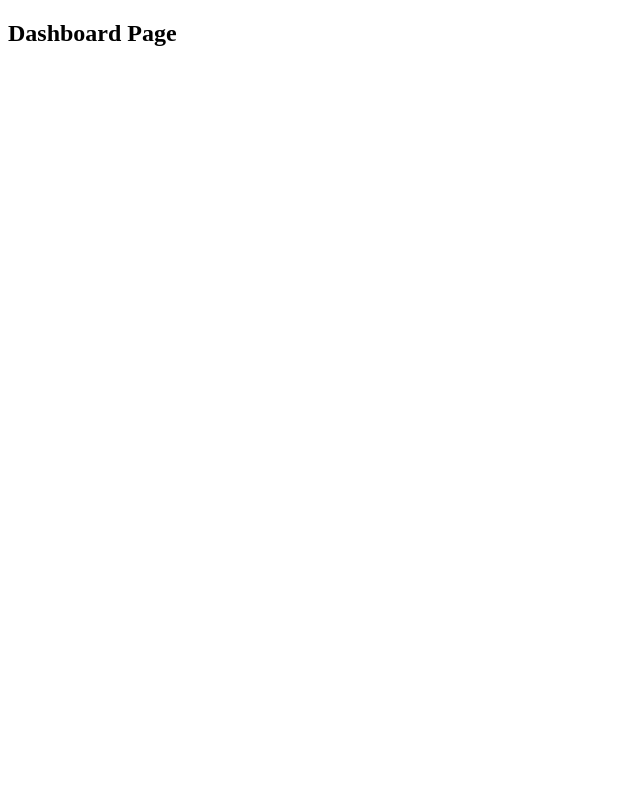
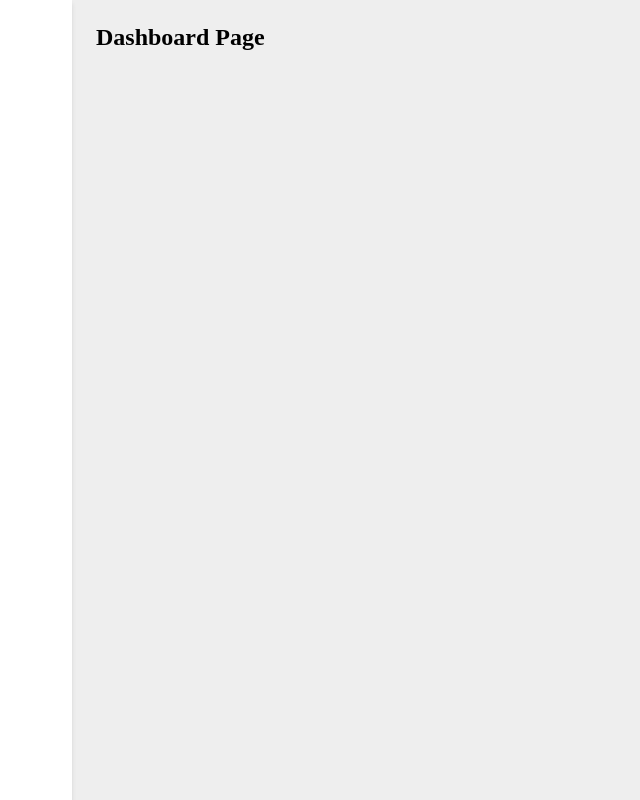
Before and after one commit to kmwamasali/shepherd-project, a React (Create React App) app: page / in a window 1280 px wide. Shown: the whole page, without its empty margins (0-640 px from the left). Built offline with nearby package versions, Linux system fonts and the light colour scheme.

Commit message:
Feature: Add styling(styled components) to layout

```diff
--- a/package.json
+++ b/package.json
@@ -14,6 +14,7 @@
     "react-dom": "^17.0.2",
     "react-router-dom": "^5.2.0",
     "react-scripts": "4.0.3",
+    "styled-components": "^5.3.0",
     "typescript": "^4.3.5",
     "web-vitals": "^1.1.2"
   },
@@ -42,6 +43,7 @@
     ]
   },
   "devDependencies": {
-    "@types/react-router-dom": "^5.1.8"
+    "@types/react-router-dom": "^5.1.8",
+    "@types/styled-components": "^5.1.12"
   }
 }
--- a/src/components/Dashboard/Dashboard.tsx
+++ b/src/components/Dashboard/Dashboard.tsx
@@ -1,6 +1,10 @@
+import Layout from "../Layout";
+
 function Dashboard(): JSX.Element {
   return(
-    <h2>Dashboard Page</h2>
+    <Layout>
+      <h2>Dashboard Page</h2>
+    </Layout>
   )
 }
 
--- a/src/components/Layout/index.tsx
+++ b/src/components/Layout/index.tsx
@@ -1,8 +1,33 @@
-function Layout(props) {
+import styled from 'styled-components';
+
+type LayoutProps = {
+  children: React.ReactChild
+}
+const MainContainerWrapper = styled.div`
+  background: #eeeeee;
+  height: 100vh;
+  display: flex;
+  flex-direction: row;
+`;
+
+const SidebarContainer = styled.div`
+  background: #fff;
+  width: 72px;
+  box-shadow: 0px 4px 4px #D3D3D3;
+`;
+
+const MainContentWrapper = styled.div`
+  padding: 24px;
+`;
+
+function Layout(props: LayoutProps) {
   return(
-    <>
-      {props.children}
-    </>
+    <MainContainerWrapper>
+      <SidebarContainer />
+      <MainContentWrapper>
+        {props.children}
+      </MainContentWrapper>
+    </MainContainerWrapper>
   )
 }
 
--- a/src/index.tsx
+++ b/src/index.tsx
@@ -1,12 +1,30 @@
 import React from 'react';
 import ReactDOM from 'react-dom';
+import { createGlobalStyle, ThemeProvider } from 'styled-components';
 import App from './App';
 import reportWebVitals from './reportWebVitals';
 
+const GlobalStyle = createGlobalStyle`
+  * {
+    box-sizing: border-box;
+    margin: 0;
+    border: 0;
+  }
+`;
+
+const theme = {
+  colors: {
+    grey: "#eeeeee"
+  }
+};
+
 ReactDOM.render(
-  <React.StrictMode>
-    <App />
-  </React.StrictMode>,
+  <ThemeProvider theme={theme}>
+    <GlobalStyle />
+    <React.StrictMode>
+      <App />
+    </React.StrictMode>
+  </ThemeProvider>,
   document.getElementById('root')
 );
 
```
Also changed, not shown: 1 other file (tests, documents, lock files or other folders).
